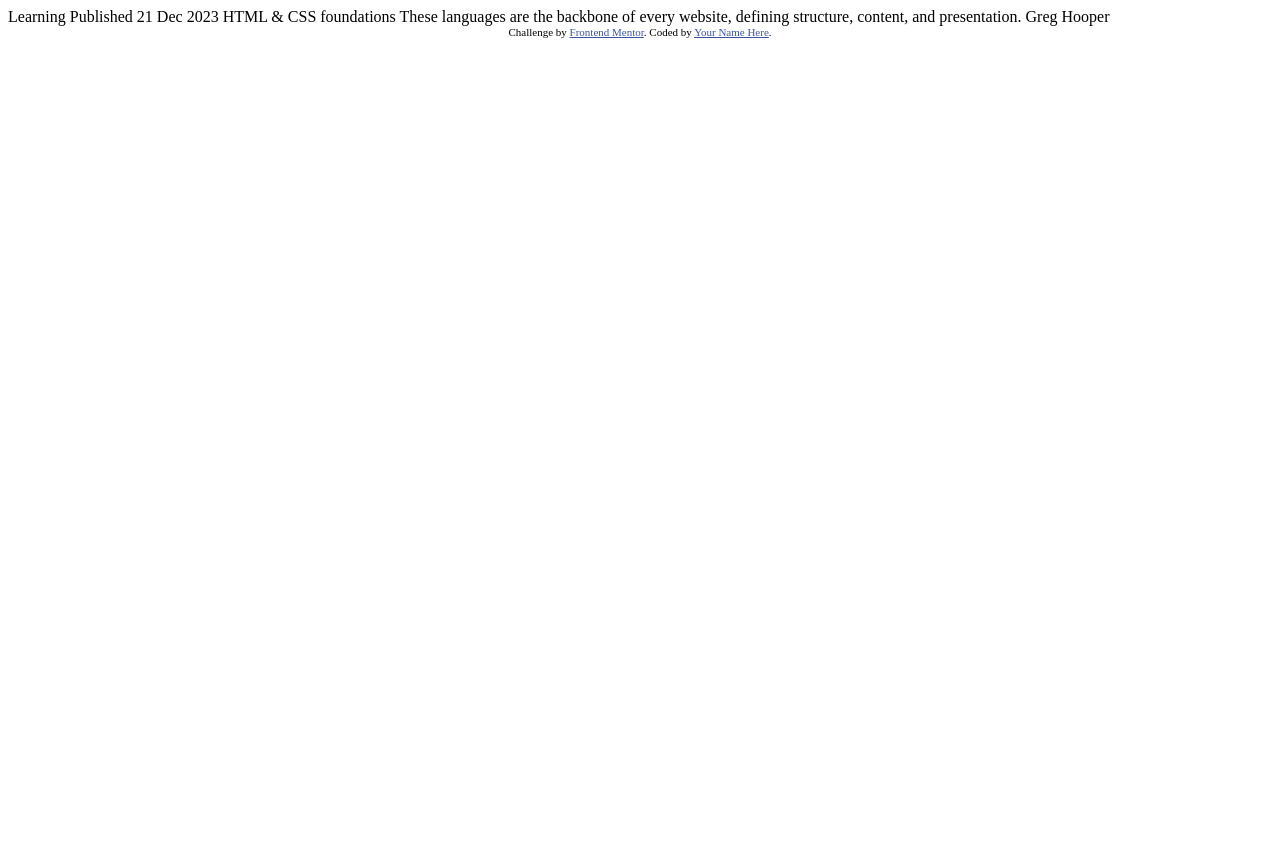
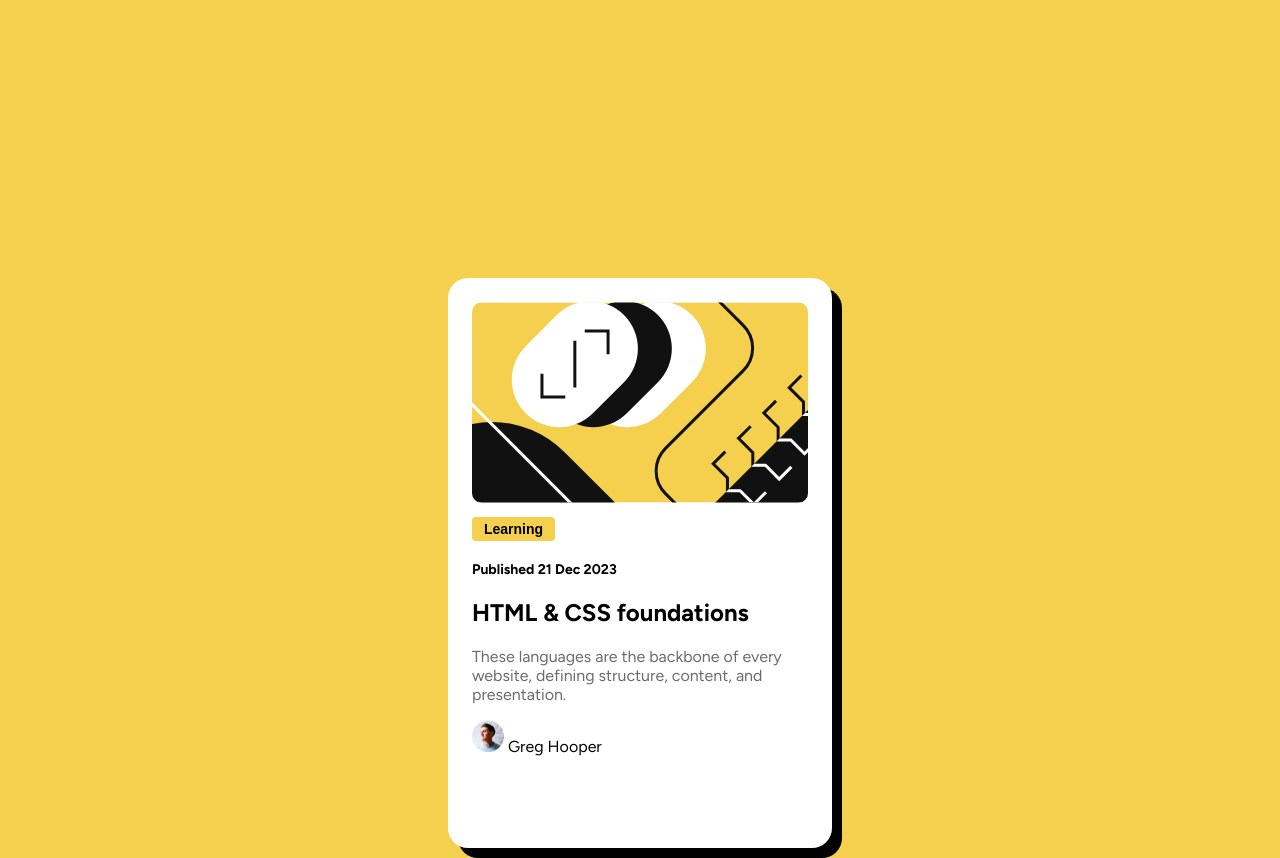
Before and after one commit to HuntsberryS/project2.1, a plain HTML site: page index.html in a window 1280 px wide. Shown: the top 858 px of the page. Before the commit the page ends 800 px from the top, so only its background shows below. Drawn offline with Linux system fonts and the light colour scheme.

Commit message:
project xfer

```diff
--- a/index.html
+++ b/index.html
@@ -1,34 +1,149 @@
 <!DOCTYPE html>
 <html lang="en">
   <head>
-  <meta charset="UTF-8">
-  <meta name="viewport" content="width=device-width, initial-scale=1.0"> <!-- displays site properly based on user's device -->
+    <meta charset="UTF-8" />
+    <meta name="viewport" content="width=device-width, initial-scale=1.0" />
+    <!-- displays site properly based on user's device -->
 
-  <link rel="icon" type="image/png" sizes="32x32" href="./assets/images/favicon-32x32.png">
+    <link
+      rel="icon"
+      type="image/png"
+      sizes="32x32"
+      href="./assets/images/favicon-32x32.png"
+    />
+    <link rel="stylesheet" href="styles.css" />
+    <link rel="preconnect" href="https://fonts.googleapis.com" />
+    <link rel="preconnect" href="https://fonts.gstatic.com" crossorigin />
+    <link
+      href="https://fonts.googleapis.com/css2?family=Figtree:ital,wght@0,300..900;1,300..900&display=swap"
+      rel="stylesheet"
+    />
 
     <title>Frontend Mentor | Blog preview card</title>
 
     <!-- Feel free to remove these styles or customise in your own stylesheet 👍 -->
-  <style>
-    .attribution { font-size: 11px; text-align: center; }
-    .attribution a { color: hsl(228, 45%, 44%); }
-  </style>
   </head>
   <body>
+    <main>
+      <svg
+        xmlns="http://www.w3.org/2000/svg"
+        width="336"
+        height="201"
+        fill="none"
+        viewBox="0 0 336 201"
+      >
+        <g clip-path="url(#a)">
+          <path fill="#F4D04E" d="M0 .5h336v200H0z" />
+          <rect
+            width="139"
+            height="95"
+            x="87.996"
+            y="77.729"
+            fill="#fff"
+            rx="47.5"
+            transform="rotate(-45 87.996 77.729)"
+          />
+          <rect
+            width="139"
+            height="95"
+            x="54.055"
+            y="77.729"
+            fill="#111"
+            rx="47.5"
+            transform="rotate(-45 54.055 77.729)"
+          />
+          <path
+            fill="#111"
+            d="M234.864 209.036 451.4-7.5l67.175 67.175-216.536 216.536z"
+          />
+          <rect
+            width="139"
+            height="95"
+            x="20.114"
+            y="77.729"
+            fill="#fff"
+            rx="47.5"
+            transform="rotate(-45 20.114 77.729)"
+          />
+          <rect
+            width="204.19"
+            height="270.554"
+            fill="#111"
+            rx="102.095"
+            transform="scale(-1 1) rotate(45 -103.887 14.564)"
+          />
+          <path
+            stroke="#fff"
+            stroke-width="3"
+            d="m6.69-357.5 135.583 135.727c12.481 12.494 12.481 32.737 0 45.231L-45.544 11.475c-12.481 12.494-12.481 32.737 0 45.23L107.088 209.5"
+          />
+          <path
+            stroke="#111"
+            stroke-width="3"
+            d="M69.965 71.719v23.334h23.334M136.079 52.273V28.94h-23.334M102.845 38.838v46.67M210.364-37.5l60.873 60.873c12.497 12.496 12.497 32.758 0 45.254l-77.745 77.746c-12.497 12.496-12.497 32.758 0 45.254l69.872 69.873"
+          />
+          <path
+            stroke="#111"
+            stroke-width="3"
+            d="m253.339 149.574-12.144 12.145 14.256 14.257v12.672h12.673l13.729 13.729 12.145-12.145M278.685 124.228l-12.145 12.145 14.257 14.257v12.673h12.673l13.729 13.729 12.145-12.145M304.031 98.883l-12.145 12.144 14.257 14.257v12.673h12.673l13.729 13.729 12.144-12.145M329.376 73.537l-12.145 12.145 14.257 14.257v12.672h12.673l13.729 13.729 12.145-12.144"
+          />
+          <path
+            stroke="#fff"
+            stroke-width="5"
+            d="m354.722 48.191-12.145 12.145 14.257 14.257v12.673h12.673l13.729 13.729 12.145-12.145"
+          />
+          <mask
+            id="b"
+            width="285"
+            height="285"
+            x="234"
+            y="-8"
+            maskUnits="userSpaceOnUse"
+            style="mask-type: alpha"
+          >
+            <path
+              fill="#111"
+              d="M234.864 209.036 451.4-7.5l67.175 67.175-216.536 216.536z"
+            />
+          </mask>
+          <g stroke="#fff" mask="url(#b)">
+            <path
+              stroke-width="3"
+              d="m253.339 149.574-12.144 12.145 14.256 14.257v12.672h12.673l13.729 13.729 12.145-12.145M278.685 124.228l-12.145 12.145 14.257 14.257v12.673h12.673l13.729 13.729 12.145-12.145M304.031 98.883l-12.145 12.144 14.257 14.257v12.673h12.673l13.729 13.729 12.144-12.145M329.376 73.537l-12.145 12.145 14.257 14.257v12.672h12.673l13.729 13.729 12.145-12.145"
+            />
+            <path
+              stroke-width="5"
+              d="m354.722 48.191-12.145 12.145 14.257 14.257v12.673h12.673l13.729 13.729 12.145-12.145"
+            />
+          </g>
+        </g>
+        <defs>
+          <clipPath id="a"><path fill="#fff" d="M0 .5h336v200H0z" /></clipPath>
+        </defs>
+      </svg>
+      <button>Learning</button>
 
-  Learning
+      <h6>Published 21 Dec 2023</h6>
 
-  Published 21 Dec 2023
+      <section>
+        <h1>HTML & CSS foundations</h1>
 
-  HTML & CSS foundations
-
-  These languages are the backbone of every website, defining structure, content, and presentation.
-
-  Greg Hooper
-
+        <p>
+          These languages are the backbone of every website, defining structure,
+          content, and presentation.
+        </p>
+      </section>
+      <section className="authorName">
+        <img src="assets/images/image-avatar.webp" /> Greg Hooper
+      </section>
+    </main>
+    <footer>
       <div class="attribution">
-    Challenge by <a href="https://www.frontendmentor.io?ref=challenge" target="_blank">Frontend Mentor</a>.
-    Coded by <a href="#">Your Name Here</a>.
+        Challenge by
+        <a href="https://www.frontendmentor.io?ref=challenge" target="_blank"
+          >Frontend Mentor</a
+        >. Coded by <a href="#">Shiloh Huntsberry</a>.
       </div>
+    </footer>
   </body>
 </html>
--- /dev/null
+++ b/styles.css
@@ -0,0 +1,81 @@
+.figtree-fontify {
+  font-family: "Figtree", sans-serif;
+  font-optical-sizing: auto;
+  font-weight: 500px;
+  font-style: normal;
+}
+
+body {
+  background-color: hsl(47, 88%, 63%);
+  font-family: "Figtree";
+  cursor: pointer;
+}
+
+main {
+  margin: 22% auto;
+  background-color: white;
+  padding: 24px;
+  border-radius: 20px;
+  box-shadow: 10px 10px;
+  width: min-content;
+  height: 522px;
+}
+h1 {
+  font-size: 24px;
+}
+footer {
+  margin: 30px;
+}
+button {
+  background-color: hsl(47, 88%, 63%);
+  border: none;
+  border-radius: 4px;
+  padding: 4px 12px;
+  margin: 10px 0;
+  font-size: 14px;
+  font-weight: 900;
+}
+.attribution {
+  font-size: 11px;
+  text-align: center;
+}
+.attribution a {
+  color: hsl(228, 45%, 44%);
+}
+svg {
+  border-radius: 10px;
+  margin: 0 auto;
+  text-align: center;
+}
+h6 {
+  font-size: 14px;
+  margin: 10px 0;
+}
+p {
+  color: hsl(0, 0%, 42%);
+  font-size: 16px;
+}
+.authorName {
+  font-size: 14px;
+  font-weight: 800;
+  display: inline-block;
+  text-align: center;
+}
+img {
+  height: 32px;
+  width: 32px;
+}
+
+h1:hover {
+  color: hsl(47, 88%, 63%);
+}
+
+@media only screen and (max-width: 375px) {
+  main {
+    width: min-content;
+    padding: 12px;
+  }
+  svg {
+    width: 300px;
+  }
+}
```
Lines whose indentation alone changed are shown as unchanged.
